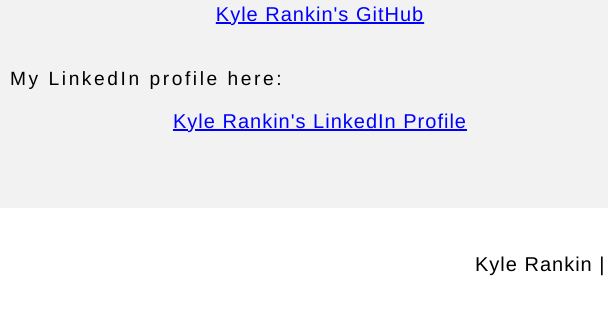
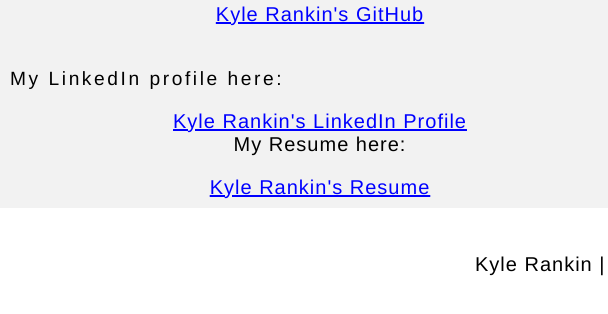
Before and after one commit to KDRank/KDRank.github.io, a plain HTML site: page index.html in a window 1280 px wide. Shown: the part 1649-1963 px from the top of the page, 0-608 px from the left. Drawn offline with Linux system fonts and the light colour scheme.

Commit message:
Updated to include resume

```diff
--- a/index.html
+++ b/index.html
@@ -138,6 +138,10 @@
                     My LinkedIn profile here:
                     <br>
                     <p class="center"><a href="https://www.linkedin.com/in/kyle-rankin-89538b89/" target="_blank">Kyle Rankin's LinkedIn Profile</a>
+		<br>
+		My Resume here:
+		<br>
+		<p class="center"><a href="https://docs.google.com/document/d/1b7fP3ZEX5ZrJEoxNj2zxuJP8dUjeiBJ0sz1rulVeLi0/edit?usp=sharing">Kyle Rankin's Resume</a>
                 </p>
             </div>
             <!--Right Column-->
```
